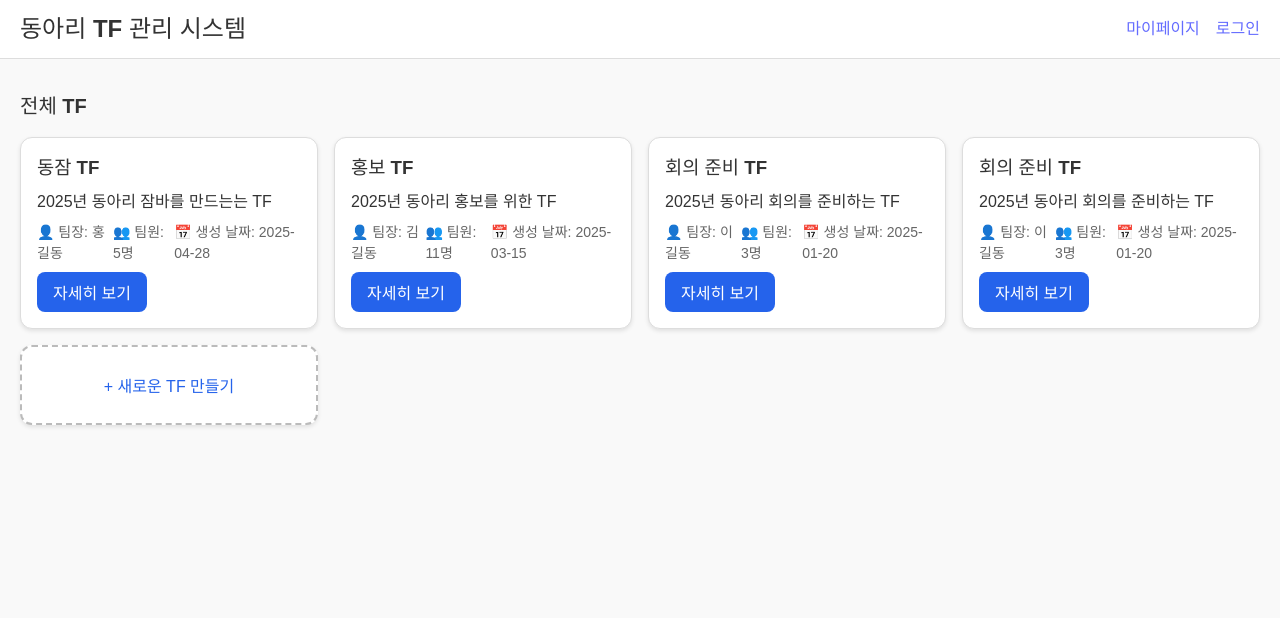
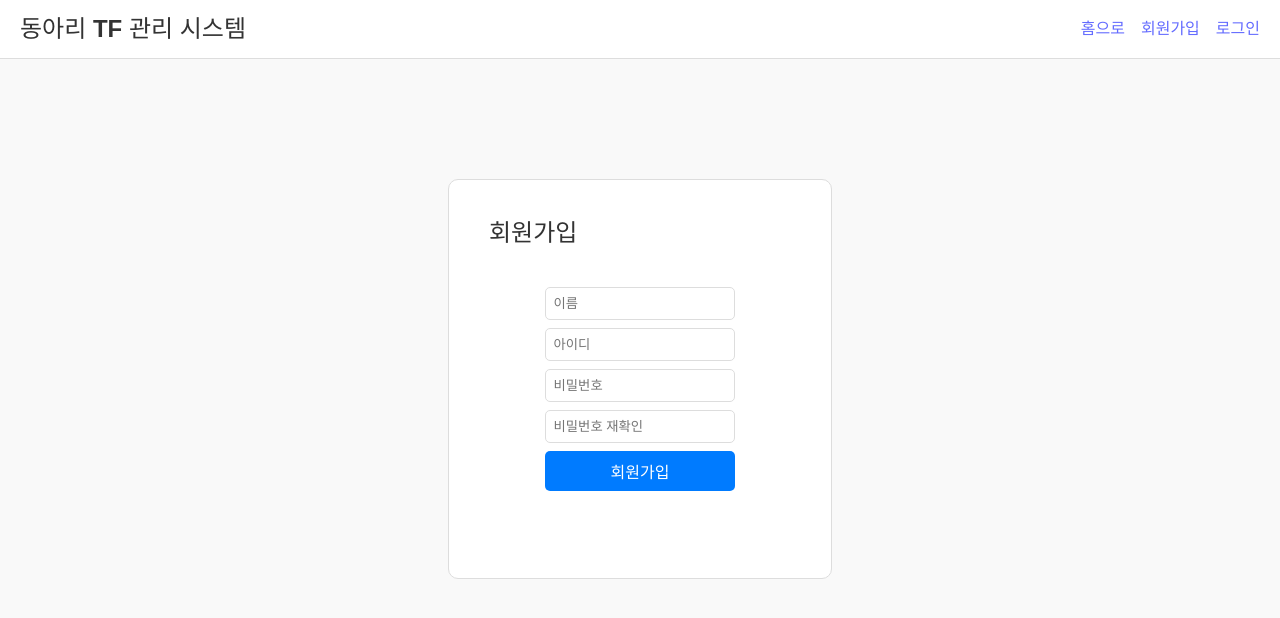
Before and after one commit to roysong0203/newbie-project, a React (Vite) app in the folder frontend/: page /signup in a window 1280 px wide. Before the commit this address led to /. Shown: the top 618 px of the page. Built offline with nearby package versions, Linux system fonts and the light colour scheme.

Commit message:
fit: Add sign up page

```diff
--- a/frontend/src/App.tsx
+++ b/frontend/src/App.tsx
@@ -6,7 +6,8 @@ import {
   Navigate,
 } from "react-router-dom";
 import Login from "./pages/login";
-import './App.css'
+import './styles/App.css'
+import SignUp from "./pages/signup";
 
 const Card = ({ name, description, head, members, createdAt }: { name: string, description: string, head: string, members: number, createdAt: string }) => {
   return (
@@ -66,6 +67,7 @@ const Home = () => {
           <a href="/"><h1 className="logo">동아리 TF 관리 시스템</h1></a>
           <nav className="nav-links">
             <a href="/login">마이페이지</a>
+            <a href='/signup'>회원가입</a>
             <a href="/login">로그인</a>
           </nav>
         </div>
@@ -98,6 +100,7 @@ const App = () => {
       <Routes>
         <Route path="/" element={<Home />} />
         <Route path="/login" element={<Login />} />
+        <Route path="/signup" element={<SignUp />} />
         <Route path="*" element={<Navigate to="/" />} />
       </Routes>
     </Router>
--- a/frontend/src/pages/login.tsx
+++ b/frontend/src/pages/login.tsx
@@ -1,5 +1,5 @@
-import '../App.css';
-import './login.css';
+import '../styles/App.css';
+import '../styles/login.css';
 
 const Login = () => {
     return (
@@ -8,7 +8,8 @@ const Login = () => {
                 <div className="container">
                     <a href="/"><h1 className="logo">동아리 TF 관리 시스템</h1></a>
                     <nav className="nav-links">
-                    <a href="/login">마이페이지</a>
+                    <a href="/">홈으로</a>
+                    <a href='/signup'>회원가입</a>
                     <a href="/login">로그인</a>
                     </nav>
                 </div>
--- /dev/null
+++ b/frontend/src/pages/signup.tsx
@@ -0,0 +1,72 @@
+import { useState } from 'react';
+import '../styles/App.css';
+import '../styles/login.css';
+
+const SignUp = () => {
+  const [name, setName] = useState('');
+  const [username, setUsername] = useState('');
+  const [password, setPassword] = useState('');
+  const [passwordCheck, setPasswordCheck] = useState('');
+  const [error, setError] = useState('');
+  const [success, setSuccess] = useState('');
+
+  const handleSubmit = async (e: React.FormEvent) => {
+    e.preventDefault();
+
+    if (password !== passwordCheck) {
+      setError('비밀번호가 일치하지 않습니다.');
+      return;
+    }
+
+    try {
+      const res = await fetch('http://localhost:4000/api/signup', {
+        method: 'POST',
+        headers: {
+          'Content-Type': 'application/json',
+        },
+        body: JSON.stringify({ name, username, password }),
+      });
+
+      if (res.ok) {
+        setSuccess('회원가입이 완료되었습니다.');
+        setError('');
+      } else {
+        const data = await res.json();
+        setError(data.message || '회원가입 실패');
+        setSuccess('');
+      }
+    } catch (err) {
+      setError('서버 오류가 발생했습니다.');
+      setSuccess('');
+    }
+  };
+
+  return (
+    <div className='page-wrapper'>
+      <header className="navbar">
+        <div className="container">
+          <a href="/"><h1 className="logo">동아리 TF 관리 시스템</h1></a>
+          <nav className="nav-links">
+            <a href="/">홈으로</a>
+            <a href='/signup'>회원가입</a>
+            <a href="/login">로그인</a>
+          </nav>
+        </div>
+      </header>
+      <div className='login-container'>
+        <h1>회원가입</h1>
+        <form onSubmit={handleSubmit}>
+          <input type="text" placeholder="이름" value={name} onChange={e => setName(e.target.value)} required />
+          <input type="text" placeholder="아이디" value={username} onChange={e => setUsername(e.target.value)} required />
+          <input type="password" placeholder="비밀번호" value={password} onChange={e => setPassword(e.target.value)} required />
+          <input type="password" placeholder="비밀번호 재확인" value={passwordCheck} onChange={e => setPasswordCheck(e.target.value)} required />
+          <button type="submit">회원가입</button>
+        </form>
+        {error && <p style={{ color: 'red', marginTop: '1rem' }}>{error}</p>}
+        {success && <p style={{ color: 'green', marginTop: '1rem' }}>{success}</p>}
+      </div>
+    </div>
+  );
+};
+
+export default SignUp;
--- a/frontend/src/pages/login.css
+++ b/frontend/src/styles/login.css
@@ -6,9 +6,9 @@
 
 .login-container {
     margin: 15vh auto;
-    padding: 2rem;
-    min-width: 40vw;
-    min-height: 40vh;
+    padding: 1.5rem 2rem 4rem;
+    min-width: 30vw;
+    min-height: 50vh;
     border-radius: 10px;
     border: 1px solid #ddd;
     background-color: white;
@@ -16,7 +16,7 @@
 
 .login-container h1 {
     font-size: 24px;
-    margin-bottom: 1.5rem;
+    margin: 1rem 0.5rem 2.5rem;
 }
 
 .login-container form {
@@ -33,6 +33,7 @@
     border-radius: 5px;
     border: 1px solid #ddd;
     background-color: white;
+    color: #333;
 }
 
 .login-container form button {
```
Also changed, not shown: frontend/src/styles/App.css (renamed from frontend/src/App.css).
